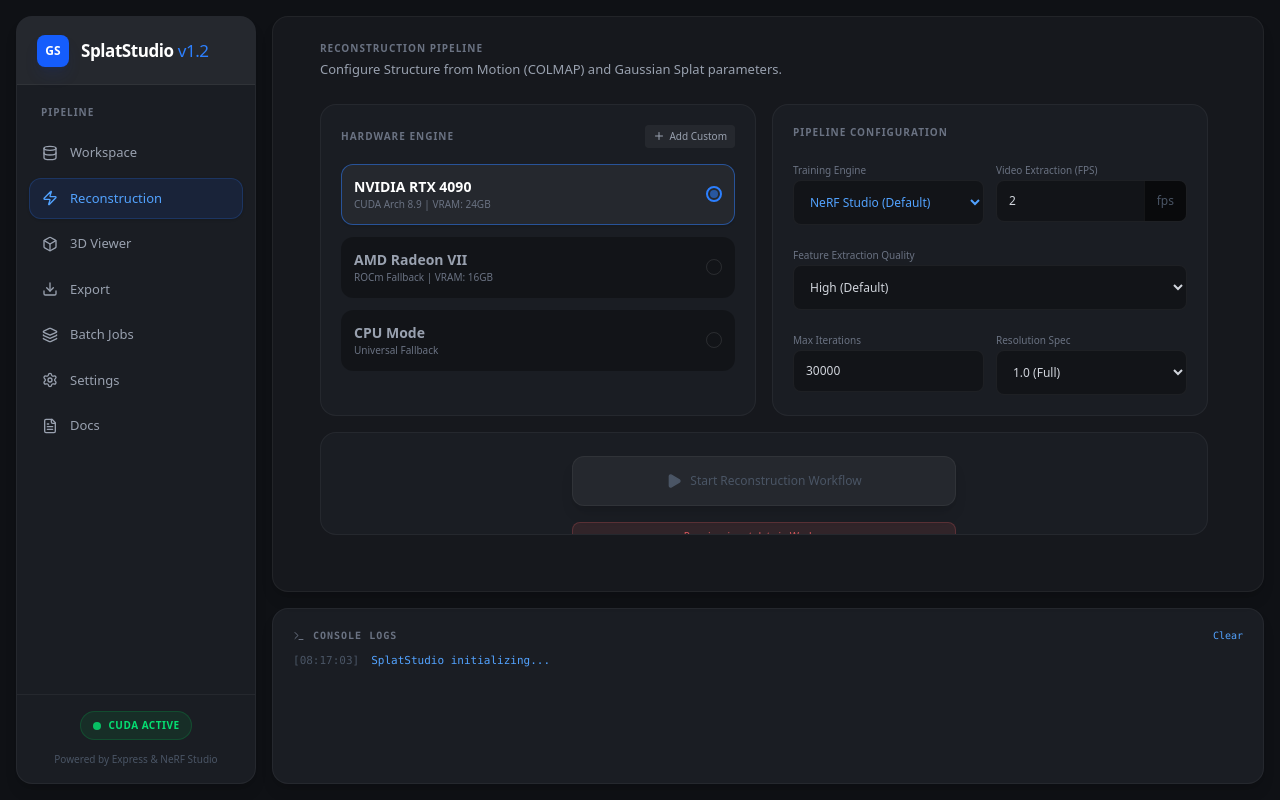
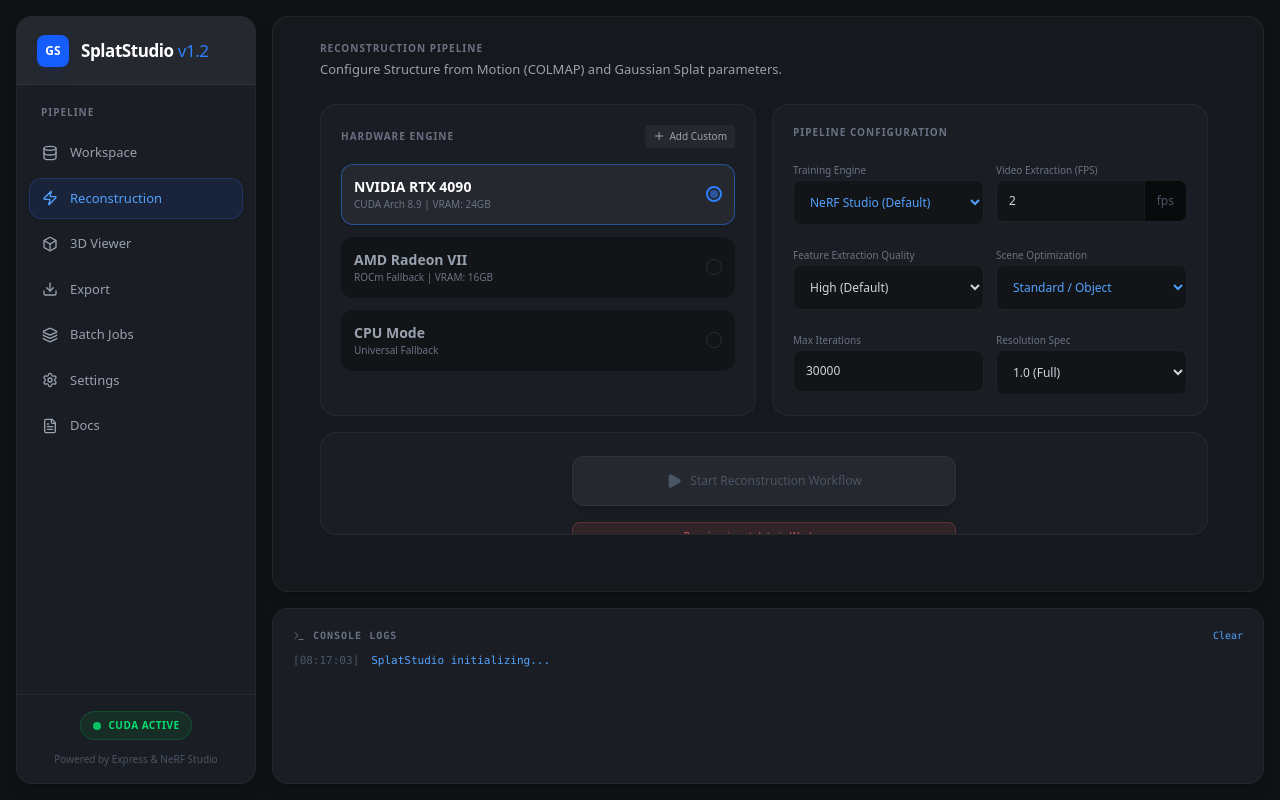
Before and after one commit to bilacc/SplatStudio, a React (Vite) app: page / in a window 1280 px wide. Both pictures are taken after a click on the button "Reconstruction". Built offline with nearby package versions, Linux system fonts and the light colour scheme.

Commit message:
feat: Add Pointrix processing and new export formats
Integrates Pointrix as a processing backend and introduces Web Splat and Kapture formats to the export options. Also updates compression settings for better control over Gaussian Splatting output.

```diff
--- a/src/components/views/ExportView.tsx
+++ b/src/components/views/ExportView.tsx
@@ -28,17 +28,16 @@
                 <option>GLTF Binary (.glb)</option>
                 <option>Wavefront (.obj)</option>
                 <option>Stanford (.ply)</option>
-                <option>Filmbox (.fbx)</option>
-                <option>Stereolithography (.stl)</option>
+                <option>Web Splat (.splat)</option>
+                <option>Kapture Format (Multi-view)</option>
               </select>
             </div>
             <div className="space-y-1">
-              <label className="text-[10px] text-gray-500">Simplification</label>
-              <select className="w-full bg-black/30 border border-white/5 rounded-lg p-3 text-xs text-blue-400 focus:outline-none focus:border-blue-500 font-medium">
-                <option>100% (Preserve)</option>
-                <option>80% (High Quality)</option>
-                <option>50% (Balanced)</option>
-                <option>20% (Low Poly)</option>
+              <label className="text-[10px] text-gray-500">Compression (GSCodec)</label>
+              <select className="w-full bg-black/30 border border-white/5 rounded-lg p-3 text-xs text-purple-400 focus:outline-none focus:border-purple-500 font-medium">
+                <option>None (Raw Splat)</option>
+                <option>Light (2x smaller)</option>
+                <option>High (10x+ via GSCodec)</option>
               </select>
             </div>
           </div>
--- a/src/components/views/ProcessingView.tsx
+++ b/src/components/views/ProcessingView.tsx
@@ -138,6 +138,7 @@
                   <option value="nerfstudio">NeRF Studio (Default)</option>
                   <option value="opensplat">OpenSplat (C++)</option>
                   <option value="gaustudio">GauStudio</option>
+                  <option value="pointrix">Pointrix</option>
                 </select>
               </div>
               <div className="flex-1 space-y-1">
@@ -156,7 +157,8 @@
               </div>
             </div>
 
-            <div className="space-y-1">
+            <div className="flex gap-3">
+              <div className="flex-1 space-y-1">
                 <label className="text-[10px] text-gray-500">Feature Extraction Quality</label>
                 <select disabled={isProcessing} className="w-full bg-black/30 border border-white/5 rounded-lg p-3 text-xs text-gray-300 focus:outline-none focus:border-blue-500 disabled:opacity-50">
                   <option>High (Default)</option>
@@ -164,6 +166,15 @@
                   <option>Low (Faster)</option>
                   <option>Ultra (Highest Precision)</option>
                 </select>
+              </div>
+              <div className="flex-1 space-y-1">
+                <label className="text-[10px] text-gray-500">Scene Optimization</label>
+                <select disabled={isProcessing} className="w-full bg-black/30 border border-white/5 rounded-lg p-3 text-xs text-blue-400 font-medium focus:outline-none focus:border-blue-500 disabled:opacity-50">
+                  <option>Standard / Object</option>
+                  <option>Indoor / Room</option>
+                  <option>Driving / City (DriveStudio)</option>
+                </select>
+              </div>
             </div>
             <div className="flex gap-3">
               <div className="flex-1 space-y-1">
```
Lines whose indentation alone changed are shown as unchanged.
